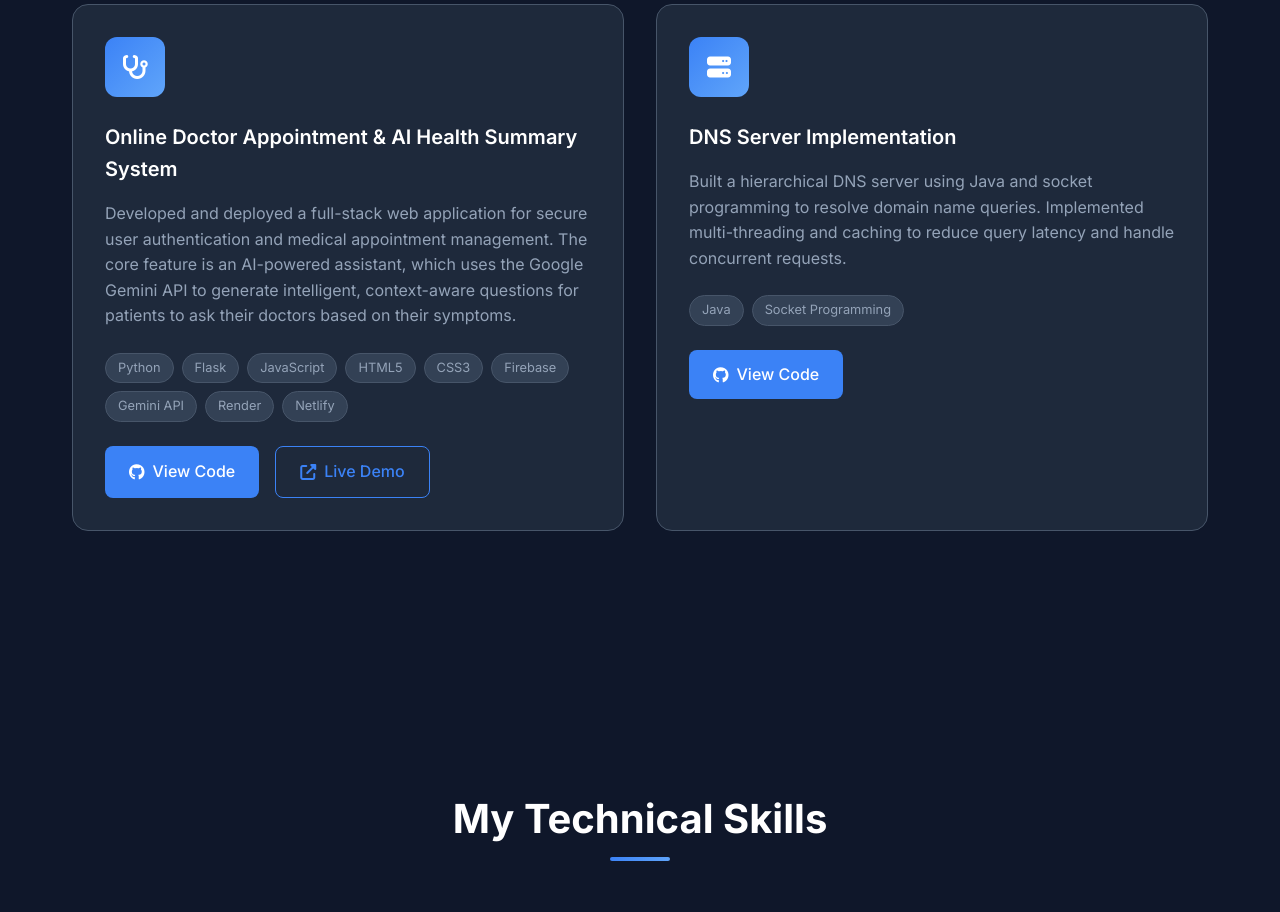
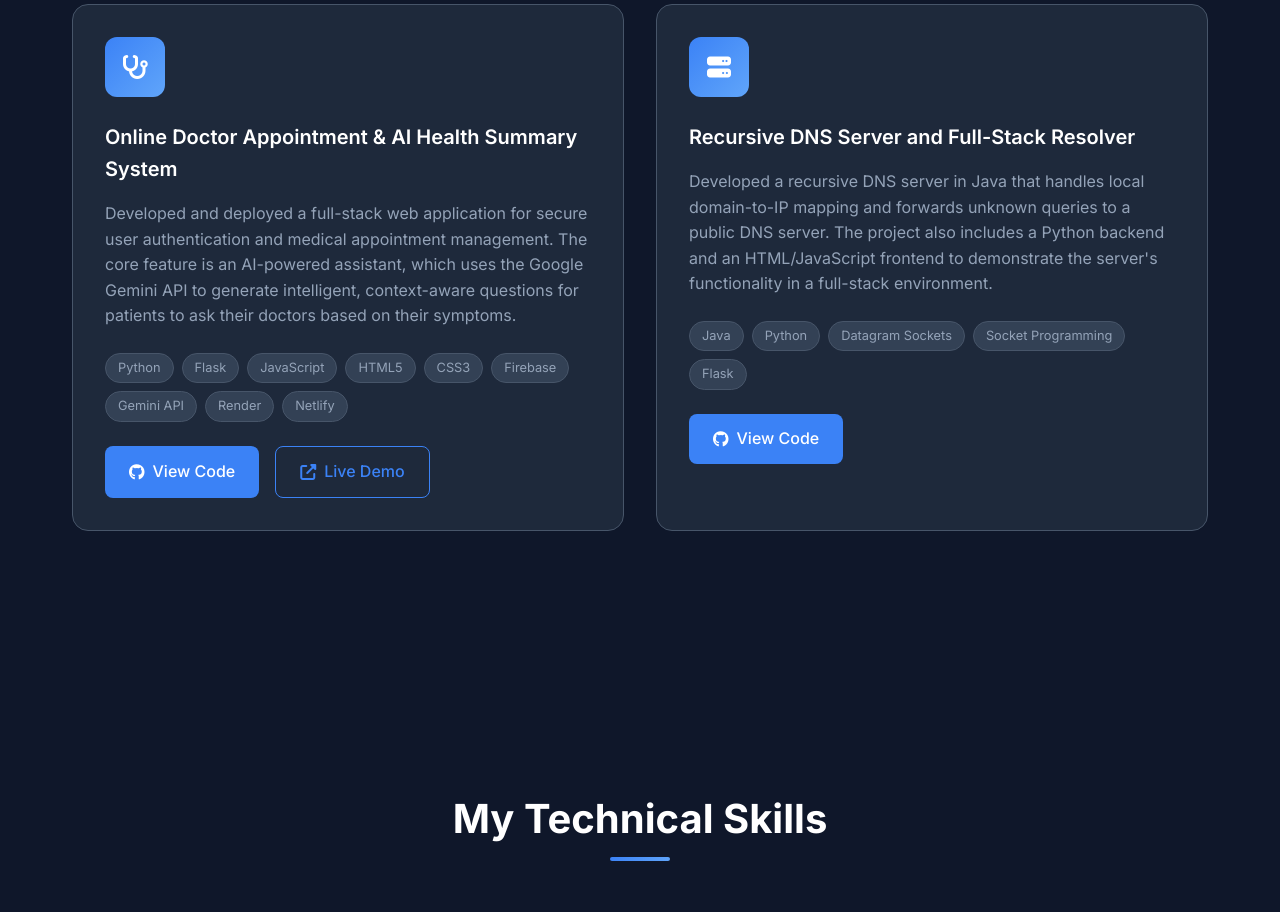
Before and after one commit to Sg-suraj/portfolio, a plain HTML site: page index.html in a window 1280 px wide. Shown: the part 1020-1932 px from the top of the page. Drawn offline with Linux system fonts and the light colour scheme.

Commit message:
Update index.html

```diff
--- a/index.html
+++ b/index.html
@@ -69,14 +69,17 @@
             <div class="project-icon">
                 <i class="fas fa-server"></i>
             </div>
-            <h3>DNS Server Implementation</h3>
-            <p>Built a hierarchical DNS server using Java and socket programming to resolve domain name queries. Implemented multi-threading and caching to reduce query latency and handle concurrent requests.</p>
+           <h3>Recursive DNS Server and Full-Stack Resolver</h3>
+            <p>Developed a recursive DNS server in Java that handles local domain-to-IP mapping and forwards unknown queries to a public DNS server. The project also includes a Python backend and an HTML/JavaScript frontend to demonstrate the server's functionality in a full-stack environment.</p>
             <div class="project-tags">
                 <span class="project-tag">Java</span>
+                <span class="project-tag">Python</span>
+                <span class="project-tag">Datagram Sockets</span>
                 <span class="project-tag">Socket Programming</span>
+                <span class="project-tag">Flask</span>
             </div>
             <div class="project-links">
-                <a href="https://github.com/Sg-suraj/YOUR_DNS_REPO_NAME" class="btn btn-primary" target="_blank"><i class="fab fa-github"></i> View Code</a>
+                <a href="https://github.com/Sg-suraj/DNS-Server" class="btn btn-primary" target="_blank"><i class="fab fa-github"></i> View Code</a>
             </div>
         </div>
 
```
